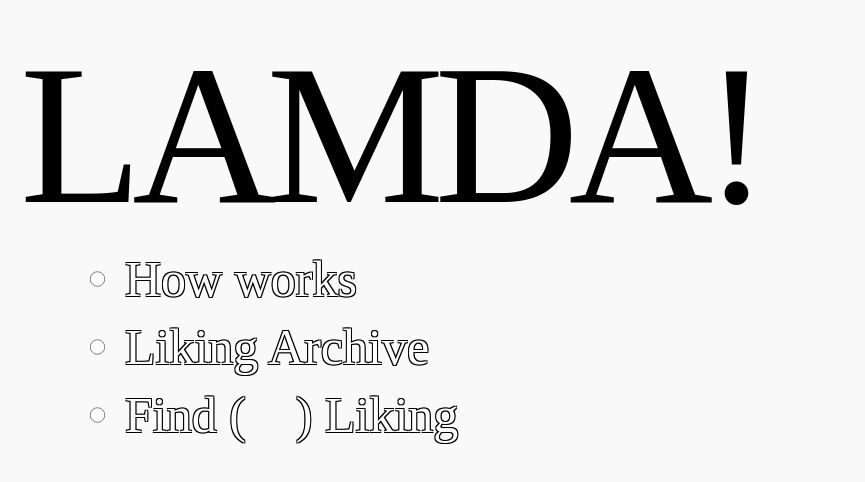
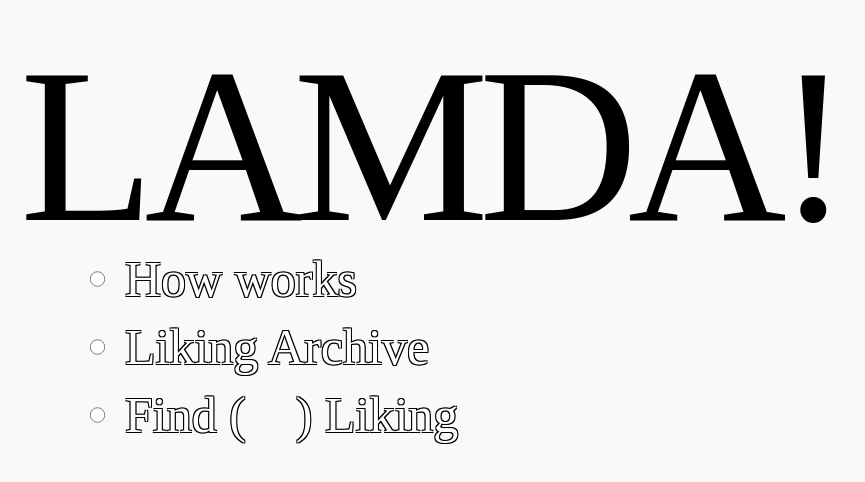
Before and after one commit to koniiing/LAMDA, a React (Create React App) app: page / in a window 1280 px wide. Shown: the top 482 px of the page, without its empty margins (0-865 px from the left). Built offline with nearby package versions, Linux system fonts and the light colour scheme.

Commit message:
[fix] home font size

```diff
--- a/src/page/FindLiking.jsx
+++ b/src/page/FindLiking.jsx
@@ -8,33 +8,7 @@ const FindLiking = () => {
   const [name, setName] = useState("");
   const [imageUrl, setImageUrl] = useState("");
 
-  const fetchImage = async (keyword) => {
-    //   try {
-    //     const response = await fetch(
-    //       `https://api.pinterest.com/v5/search/pins?query=${encodeURIComponent(
-    //         keyword
-    //       )}`,
-    //       {
-    //         headers: {
-    //           Authorization: `Bearer ${accessToken}`,
-    //           "Content-Type": "application/json",
-    //         },
-    //       }
-    //     );
-    //     if (!response.ok) {
-    //       throw new Error(`HTTP error! status: ${response.status}`);
-    //     }
-    //     const data = await response.json();
-    //     if (data.items && data.items.length > 0) {
-    //       setImageUrl(data.items[0].media.images.original.url);
-    //     } else {
-    //       alert("이미지를 찾을 수 없습니다.");
-    //     }
-    //   } catch (error) {
-    //     console.error("Error fetching image:", error);
-    //     alert("이미지를 불러오는 중 오류가 발생했습니다.");
-    //   }
-  };
+  const fetchImage = async (keyword) => {};
 
   const handleKeywordChange = (index, value) => {
     const newKeywords = [...keywords];
@@ -109,7 +83,6 @@ const AppContainer = styled.div`
   display: flex;
   flex-direction: column;
   align-items: center;
-  font-family: Pretendard;
   text-align: center;
   margin-top: 50px;
 `;
@@ -131,6 +104,7 @@ const Description = styled.div`
   color: #333;
   margin-bottom: 78px;
   line-height: 40px;
+  font-family: Pretendard;
 `;
 
 const KorDescription = styled.div`
@@ -167,6 +141,7 @@ const KeywordBox = styled.input`
 `;
 
 const NameInputSection = styled.div`
+  font-family: Pretendard;
   margin-top: 40px;
   text-align: center;
   display: flex;
--- a/src/page/Home.jsx
+++ b/src/page/Home.jsx
@@ -108,9 +108,9 @@ const Title = styled.h1`
   font-size: ${({ $process, isAnimated }) => {
     const maxScroll = window.innerHeight;
     if (isAnimated && $process <= maxScroll) {
-      return `calc(200px + (${($process / maxScroll) * 150}px))`;
+      return `calc(220px + (${($process / maxScroll) * 150}px))`;
     } else {
-      return `calc(200px - (${($process / maxScroll) * 20}px))`;
+      return `calc(220px - (${($process / maxScroll) * 20}px))`;
     }
   }};
   transition: opacity 1s cubic-bezier(0.25, 0.25, 0.75, 0.75),
--- a/src/style/font.css
+++ b/src/style/font.css
@@ -10,7 +10,7 @@
   src: url("../assets/fonts/pp-italic.otf") format("opentype");
 }
 @font-face {
-  font-family: "PP-Editorial";
+  font-family: PP-Editorial;
   font-weight: 500;
   src: url("../assets/fonts/pp-ultria-bold.otf") format("opentype");
 }
@@ -55,3 +55,16 @@
   font-family: coolvetica;
   src: url("../assets/fonts/coolvetica-rg.otf") format("opentype");
 }
+@font-face {
+  font-family: "Pretendard";
+  src: url("https://cdn.jsdelivr.net/gh/Project-Noonnu/noonfonts_2107@1.1/Pretendard-Regular.woff")
+    format("woff");
+  font-weight: 400;
+  font-style: normal;
+}
+.pretendard {
+  font-family: "Pretendard";
+}
+.collvetica {
+  font-family: "coolvetica";
+}
```
